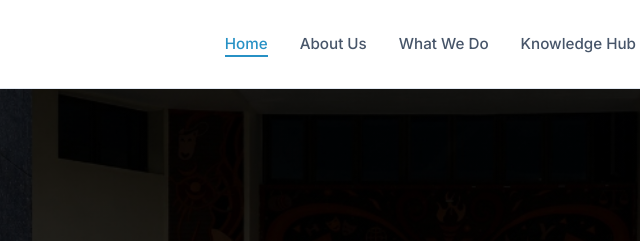
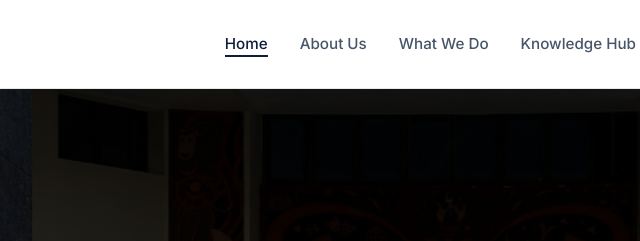
Before and after one commit to Two19Labs/grandeutwebsitefinal, a plain HTML site: page index.html in a window 1280 px wide. Shown: the top 241 px of the page, 210-850 px from the left. Drawn offline with Linux system fonts and the light colour scheme.

Commit message:
Update navbar hover and active state colors to dark blue

```diff
--- a/style.css
+++ b/style.css
@@ -151,7 +151,7 @@ a {
 }
 
 .nav-link:hover, .nav-link.active {
-    color: #2791c5;
+    color: var(--primary);
 }
 
 .nav-link::after {
@@ -161,7 +161,7 @@ a {
     left: 0;
     width: 0;
     height: 2px;
-    background: #2791c5;
+    background: var(--primary);
     transition: var(--transition);
 }
 
```
